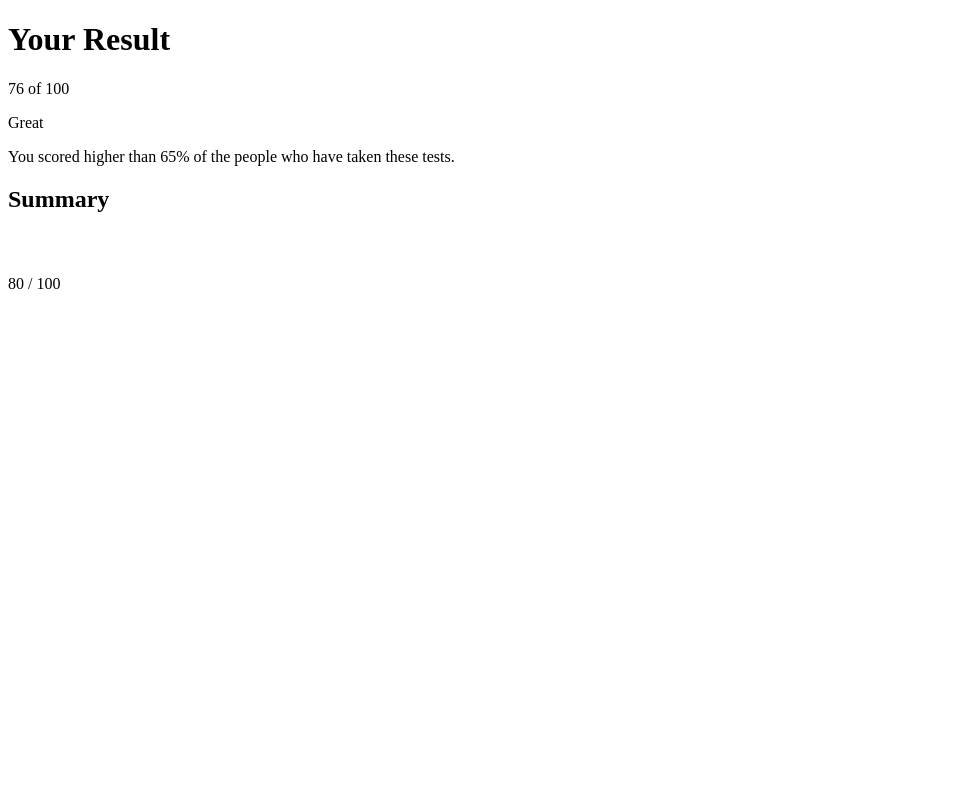
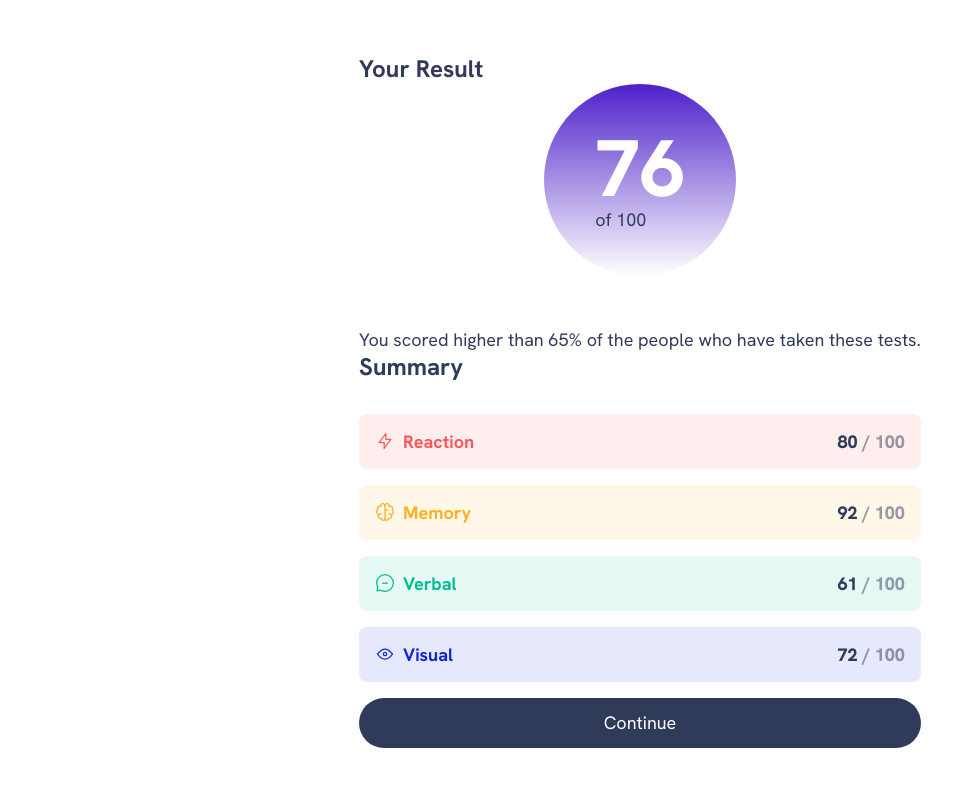
Before and after one commit to hrithik406/from-design-to-code, a plain HTML site: page index.html in a window 1280 px wide. Shown: the whole page, without its empty margins (0-976 px from the left). Drawn offline with Linux system fonts and the light colour scheme.

Commit message:
add: css

```diff
--- /dev/null
+++ b/faltu.css
@@ -0,0 +1,110 @@
+
+
+  .flex-group {
+    display: flex;
+    align-items: center;
+    gap: .5rem;
+    flex-wrap: wrap;
+  }
+
+  .grid-flow {
+    display: grid;
+    align-content: start;
+    gap: 1rem;
+  }
+
+  .grid-flow[data-spacing="large"] {
+    gap: 2rem;
+  }
+
+
+
+
+
+
+
+
+
+  .results {
+    color: hsl(var(--clr-neutral-hsl-100), .7);
+    text-align: center;
+    padding:
+      var(--padding) calc(var(--padding) * 1.5);
+    background: var(--gradient-primary);
+    border-radius:
+      0 0 var(--border-radius) var(--border-radius);
+  }
+
+  @media (min-width: 600px) {
+    .results {
+      border-radius: var(--border-radius);
+    }
+  }
+
+  .result-score {
+    display: grid;
+    place-content: center;
+    width: 12rem;
+    margin-inline: auto;
+    background: var(--gradient-to-transparent);
+    aspect-ratio: 1 / 1;
+    border-radius: 50%;
+  }
+
+  .result-score span {
+    display: block;
+    font-size: var(--fs-900);
+    font-weight: var(--fw-black);
+    line-height: 1;
+    color: var(--clr-neutral-100);
+  }
+
+  .result-rank {
+    color: var(--clr-neutral-100);
+    font-size: var(--fs-700);
+    font-weight: var(--fw-bold);
+  }
+
+  .summary {
+    padding: var(--padding);
+  }
+
+  .summary-item {
+    display: flex;
+    justify-content: space-between;
+    align-items: center;
+    padding: 1rem;
+    border-radius: .5rem;
+    background-color: hsl(var(--item-color), .1);
+  }
+
+  .summary-item svg {
+    stroke: hsl(var(--item-color));
+  }
+
+  .summary-item-title {
+    color: hsl(var(--item-color));
+    font-weight: var(--fw-bold);
+  }
+
+  .summary-item[data-item-type="accent-1"] {
+    --item-color: var(--clr-accent-1);
+  }
+  .summary-item[data-item-type="accent-2"] {
+    --item-color: var(--clr-accent-2);
+  }
+  .summary-item[data-item-type="accent-3"] {
+    --item-color: var(--clr-accent-3);
+  }
+  .summary-item[data-item-type="accent-4"] {
+    --item-color: var(--clr-accent-4);
+  }
+
+  .summary-score {
+    font-weight: var(--fw-black);
+    color: hsl(var(--clr-neutral-hsl-700), .5);
+  }
+
+  .summary-score span {
+    color: var(--clr-neutral-700);
+  }
--- a/index.html
+++ b/index.html
@@ -3,9 +3,8 @@
 <head>
     <meta charset="UTF-8">
     <meta name="viewport" content="width=device-width, initial-scale=1.0">
-    <title>Document</title>
+    <title>FEM Results Summary</title>
     <link rel="stylesheet" href="style.css">
-    <link rel="icon" href="favivon">
 </head>
 <body>
     <main>
@@ -24,15 +23,47 @@
             <div class="summary grid-flow" data-spacing="large">
                 <h2 class="section-title">Summary</h2>
                 <div class="grid-flow">
-                    <div class="summary-item">
+                    <div class="summary-item" data-item-type="accent-1">
                         <div class="flex-group">
                             <svg class="summary-icon" xmlns="http://www.w3.org/2000/svg" width="20" height="20" fill="none" viewBox="0 0 20 20"><path stroke-linecap="round" stroke-linejoin="round" stroke-width="1.25" d="M10.833 8.333V2.5l-6.666 9.167h5V17.5l6.666-9.167h-5Z"/></svg>
-                            <h3 class="summary-item-title"></h3>
+                            <h3 class="summary-item-title">Reaction</h3>
                         </div>
+
                         <p class="summary-score">
                             <span>80</span> / 100
                         </p>
                     </div>
+                    <div class="summary-item" data-item-type="accent-2">
+                        <div class="flex-group">
+                            <svg class="summary-icon" xmlns="http://www.w3.org/2000/svg" width="20" height="20" fill="none" viewBox="0 0 20 20"><path  stroke-linecap="round" stroke-linejoin="round" stroke-width="1.25" d="M5.833 11.667a2.5 2.5 0 1 0 .834 4.858"/><path stroke-linecap="round" stroke-linejoin="round" stroke-width="1.25" d="M3.553 13.004a3.333 3.333 0 0 1-.728-5.53m.025-.067a2.083 2.083 0 0 1 2.983-2.824m.199.054A2.083 2.083 0 1 1 10 3.75v12.917a1.667 1.667 0 0 1-3.333 0M10 5.833a2.5 2.5 0 0 0 2.5 2.5m1.667 3.334a2.5 2.5 0 1 1-.834 4.858"/><path  stroke-linecap="round" stroke-linejoin="round" stroke-width="1.25" d="M16.447 13.004a3.334 3.334 0 0 0 .728-5.53m-.025-.067a2.083 2.083 0 0 0-2.983-2.824M10 3.75a2.085 2.085 0 0 1 2.538-2.033 2.084 2.084 0 0 1 1.43 2.92m-.635 12.03a1.667 1.667 0 0 1-3.333 0"/></svg>
+                            <h3 class="summary-item-title">Memory</h3>
+                        </div>
+
+                        <p class="summary-score">
+                            <span>92</span> / 100
+                        </p>
+                    </div>
+                    <div class="summary-item" data-item-type="accent-3">
+                        <div class="flex-group">
+                            <svg class="summary-icon" xmlns="http://www.w3.org/2000/svg" width="20" height="20" fill="none" viewBox="0 0 20 20"><path stroke-linecap="round" stroke-linejoin="round" stroke-width="1.25" d="M7.5 10h5M10 18.333A8.333 8.333 0 1 0 1.667 10c0 1.518.406 2.942 1.115 4.167l-.699 3.75 3.75-.699A8.295 8.295 0 0 0 10 18.333Z"/></svg>
+                            <h3 class="summary-item-title">Verbal</h3>
+                        </div>
+
+                        <p class="summary-score">
+                            <span>61</span> / 100
+                        </p>
+                    </div>
+                    <div class="summary-item" data-item-type="accent-4">
+                        <div class="flex-group">
+                            <svg class="summary-icon" xmlns="http://www.w3.org/2000/svg" width="20" height="20" fill="none" viewBox="0 0 20 20"><path  stroke-linecap="round" stroke-linejoin="round" stroke-width="1.25" d="M10 11.667a1.667 1.667 0 1 0 0-3.334 1.667 1.667 0 0 0 0 3.334Z"/><path  stroke-linecap="round" stroke-linejoin="round" stroke-width="1.25" d="M17.5 10c-1.574 2.492-4.402 5-7.5 5s-5.926-2.508-7.5-5C4.416 7.632 6.66 5 10 5s5.584 2.632 7.5 5Z"/></svg>
+                            <h3 class="summary-item-title">Visual</h3>
+                        </div>
+
+                        <p class="summary-score">
+                            <span>72</span> / 100
+                        </p>
+                    </div>
+                    <button class="button">Continue</button>
                 </div>
             </div>
         </div>
--- a/style.css
+++ b/style.css
@@ -0,0 +1,224 @@
+@font-face {
+    font-family: 'HankenGrotesk';
+    font-display: swap;
+    font-weight: 100 900;
+    src: url('assets/fonts/HankenGrotesk-VariableFont_wght.ttf')
+         format('truetype');
+}
+
+:root {
+    --clr-primary-hsl-400: 252, 100%, 67%;
+    --clr-primary-hsl-500: 256, 72%, 46%;
+    --clr-secondary-hsl-400: 241, 81%, 54%;
+    --clr-secondary-hsl-500: 241, 72%, 46%;
+
+    --clr-neutral-hsl-100: 0, 0%, 100%;
+    --clr-neutral-hsl-200: 221, 100%, 96%;
+    --clr-neutral-hsl-300: 241, 100%, 89%;
+    --clr-neutral-hsl-700: 224, 30%, 27%;
+
+    --clr-neutral-100: hsl(var(--clr-neutral-hsl-100));
+    --clr-neutral-200: hsl(var(--clr-neutral-hsl-200));
+    --clr-neutral-300: hsl(var(--clr-neutral-hsl-300));
+    --clr-neutral-700: hsl(var(--clr-neutral-hsl-700));
+
+
+    --clr-primary-400: hsl(var(--clr-primary-hsl-400));
+    --clr-primary-500: hsla(var(--clr-primary-hsl-500));
+    --clr-secondary-400: hsl(var(--clr-secondary-hsl-400));
+
+    --gradient-primary: linear-gradient(
+        var(--clr-primary-400),
+        var(--clr-secondary-400));
+
+    --gradient-to-transparent: linear-gradient(
+        var(--clr-primary-500),
+        hsl(var(--clr-secondary-hsl-500), 0));
+
+    --clr-accent-1: 0, 100%, 67%;
+    --clr-accent-2: 39, 100%, 56%;
+    --clr-accent-3: 166, 100%, 37%;
+    --clr-accent-4: 234, 85%, 45%;
+
+    --font-family-default: 'HankenGrotesk', sans-serif;
+
+    --fw-regular: 500;
+    --fw-bold: 700;
+    --fw-black: 800;
+
+    --fs-400: 1.125rem;
+    --fs-500: 1.25rem;
+    --fs-600: 1.5rem;
+    --fs-700: 1.75rem;
+    --fs-800: 2rem;
+    --fs-900: 5rem;
+}
+
+*,
+*::before,
+*::after {
+    box-sizing: border-box;
+}
+
+* {
+    margin: 0;
+    font: inherit;
+}
+
+img,
+svg {
+    display: block;
+    max-width: 100%;
+}
+
+body {
+    font-family: var(--font-family-default);
+    font-size: var(--fs-400);
+    color: var(--clr-neutral-700);
+}
+
+.flex-group {
+    display: flex;
+    align-items: center;
+    gap: .5rem;
+    flex-wrap: wrap;
+}
+
+.grid-flow {
+    display: grid;
+    align-content: start;
+    gap: 1rem;
+}
+
+.grid-flow[data-spacing="large"] {
+    gap: 2rem;
+}
+
+@media (min-width: 600px) {
+    body {
+      min-height: 100vh;
+      display: grid;
+      place-items: center;
+    }
+}
+
+.section-title {
+    font-weight: var(--fw-bold);
+    font-size: var(--fs-600);
+}
+
+.button {
+    color: var(--clr-neutral-100);
+    line-height: 1;
+    background: var(--clr-neutral-700);
+    padding: 1rem 2rem;
+    border: 0;
+    border-radius: 100vw;
+    cursor: pointer;
+}
+
+.button:hover,
+.button:focus-visible {
+    background: var(--gradient-primary);
+}
+
+.result-summary {
+    --padding: 2.5rem;
+    --border-radius: 2rem;
+
+    max-width: 46rem;
+    display: grid;
+}
+
+@media (min-width: 600px) {
+    .result-summary {
+      grid-template-columns: 1fr 1fr;
+      border-radius: 2rem;
+      box-shadow: .5rem 1rem 3rem
+        hsl(var(--clr-neutral-hsl-700), .2);
+    }
+}
+
+.results {
+    color: hsl(var(--clr-neutral-hsl-100), .7);
+    text-align: center;
+    padding:
+      var(--padding) calc(var(--padding) * 1.5);
+    background: var(--gradient-primary);
+    border-radius:
+      0 0 var(--border-radius) var(--border-radius);
+}
+
+@media (min-width: 600px) {
+    .results {
+      border-radius: var(--border-radius);
+    }
+}
+
+.result-score {
+    display: grid;
+    place-content: center;
+    width: 12rem;
+    margin-inline: auto;
+    background: var(--gradient-to-transparent);
+    aspect-ratio: 1 / 1;
+    border-radius: 50%;
+}
+
+.result-score span {
+    display: block;
+    font-size: var(--fs-900);
+    font-weight: var(--fw-black);
+    line-height: 1;
+    color: var(--clr-neutral-100);
+}
+
+.result-rank {
+    color: var(--clr-neutral-100);
+    font-size: var(--fs-700);
+    font-weight: var(--fw-bold);
+}
+
+.summary {
+    padding: var(--padding);
+}
+
+.summary-item {
+    display: flex;
+    justify-content: space-between;
+    align-items: center;
+    padding: 1rem;
+    border-radius: .5rem;
+    background-color: hsl(var(--item-color), .1);
+}
+
+.summary-item svg {
+    stroke: hsl(var(--item-color));
+}
+
+.summary-item-title {
+    color: hsl(var(--item-color));
+    font-weight: var(--fw-bold);
+}
+
+.summary-item[data-item-type="accent-1"] {
+    --item-color: var(--clr-accent-1);
+}
+.summary-item[data-item-type="accent-2"] {
+    --item-color: var(--clr-accent-2);
+}
+.summary-item[data-item-type="accent-3"] {
+    --item-color: var(--clr-accent-3);
+}
+.summary-item[data-item-type="accent-4"] {
+    --item-color: var(--clr-accent-4);
+}
+
+.summary-score {
+    font-weight: var(--fw-black);
+    color: hsl(var(--clr-neutral-hsl-700), .5);
+}
+
+.summary-score span {
+    color: var(--clr-neutral-700);
+}
```
